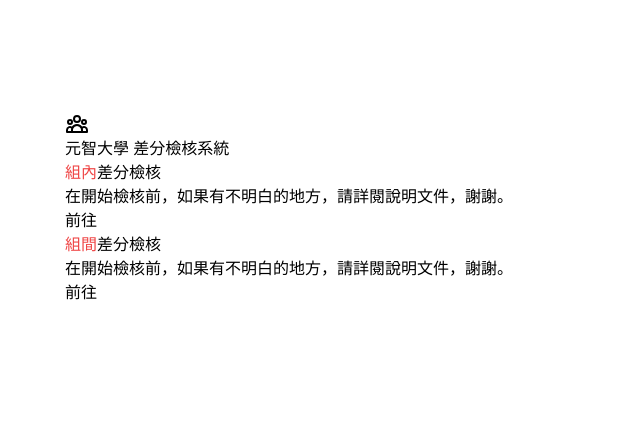
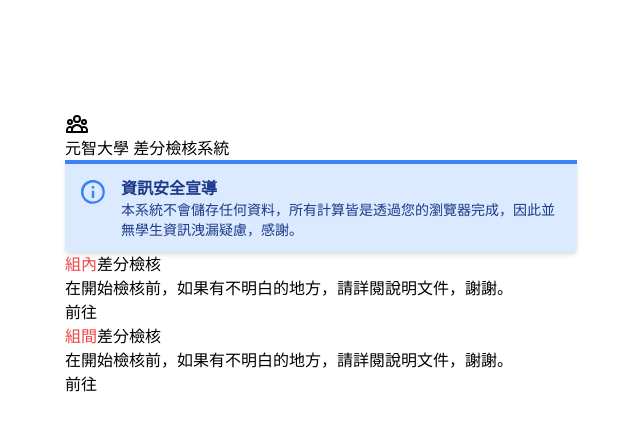
Before and after one commit to steven-LSC/grade-checking-system, a Vue app: page / in a window 1280 px wide. Shown: the top 430 px of the page, without its empty margins (319-959 px from the left). Built offline with nearby package versions, Linux system fonts and the light colour scheme.

Commit message:
更新系統警訊 & 新增global components

```diff
--- /dev/null
+++ b/src/components/index.js
@@ -0,0 +1,11 @@
+import Alert from './Alert.vue';
+import Upload from './Upload.vue';
+import ModalComplete from './ModalComplete.vue';
+import ModalWarning from './ModalWarning.vue';
+
+export {
+  Alert,
+  Upload,
+  ModalComplete,
+  ModalWarning,
+};
--- a/src/main.js
+++ b/src/main.js
@@ -2,5 +2,12 @@
 import App from './App.vue';
 import router from './router';
 import './assets/tailwind.css';
+import * as globalComponents from './components/index';
 
-createApp(App).use(router).mount('#app');
+const app = createApp(App);
+
+Object.entries(globalComponents).forEach(([key, value]) => {
+  app.component(key, value);
+});
+
+app.use(router).mount('#app');
--- a/src/views/Home.vue
+++ b/src/views/Home.vue
@@ -1,5 +1,11 @@
 <template>
   <div>
+    <div class="group">
+      <Alert
+        title="資訊安全宣導"
+        content="本系統不會儲存任何資料，所有計算皆是透過您的瀏覽器完成，因此並無學生資訊洩漏疑慮，感謝。"
+      />
+    </div>
     <div class="group">
       <p class="title"><span class="text-red-500">組內</span>差分檢核</p>
       <p class="note">
```
Also changed, not shown: src/views/BetweenGroups/Index.vue (+0 -10 lines), src/views/InGroup/Index.vue (+0 -8 lines).
